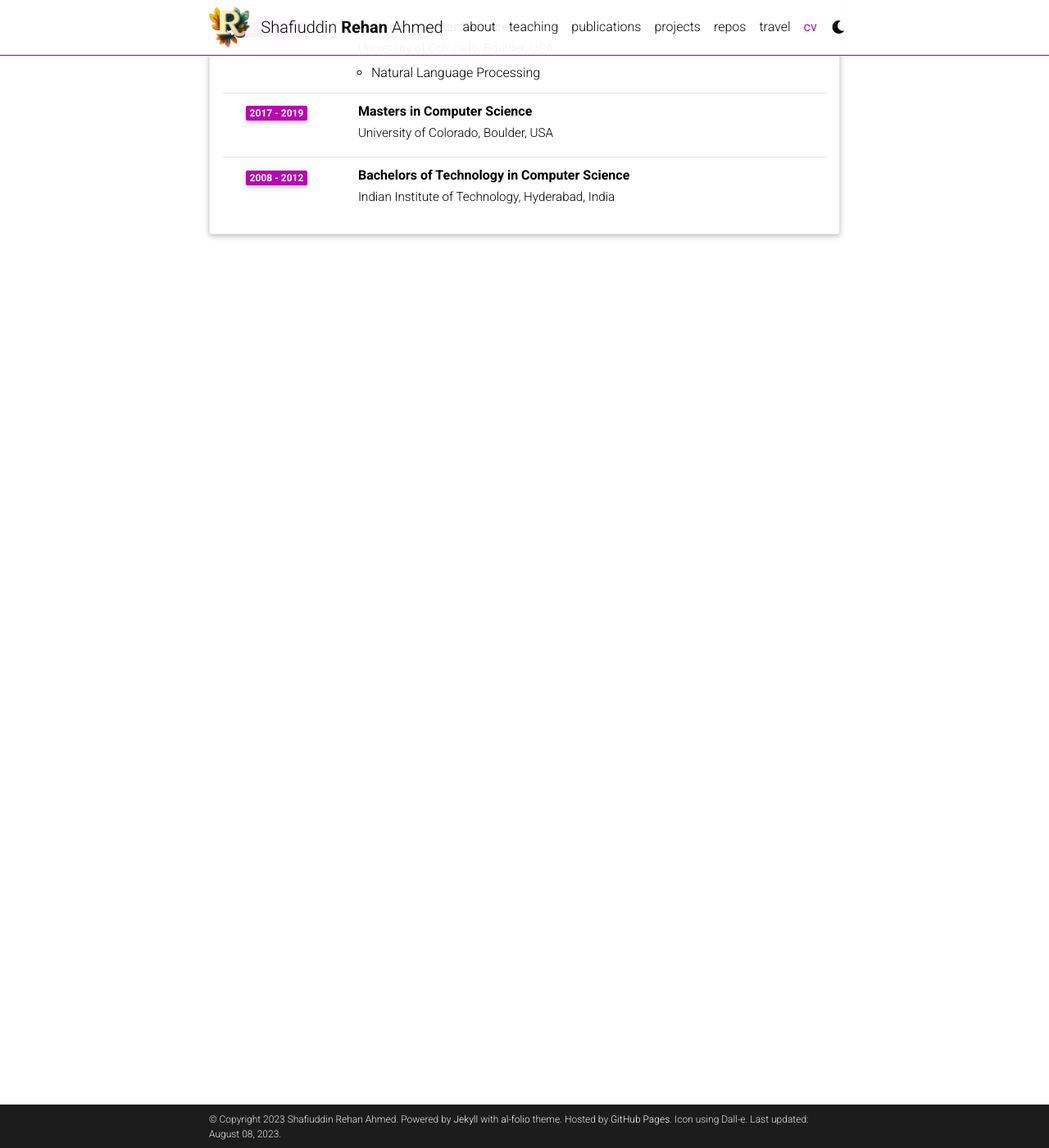
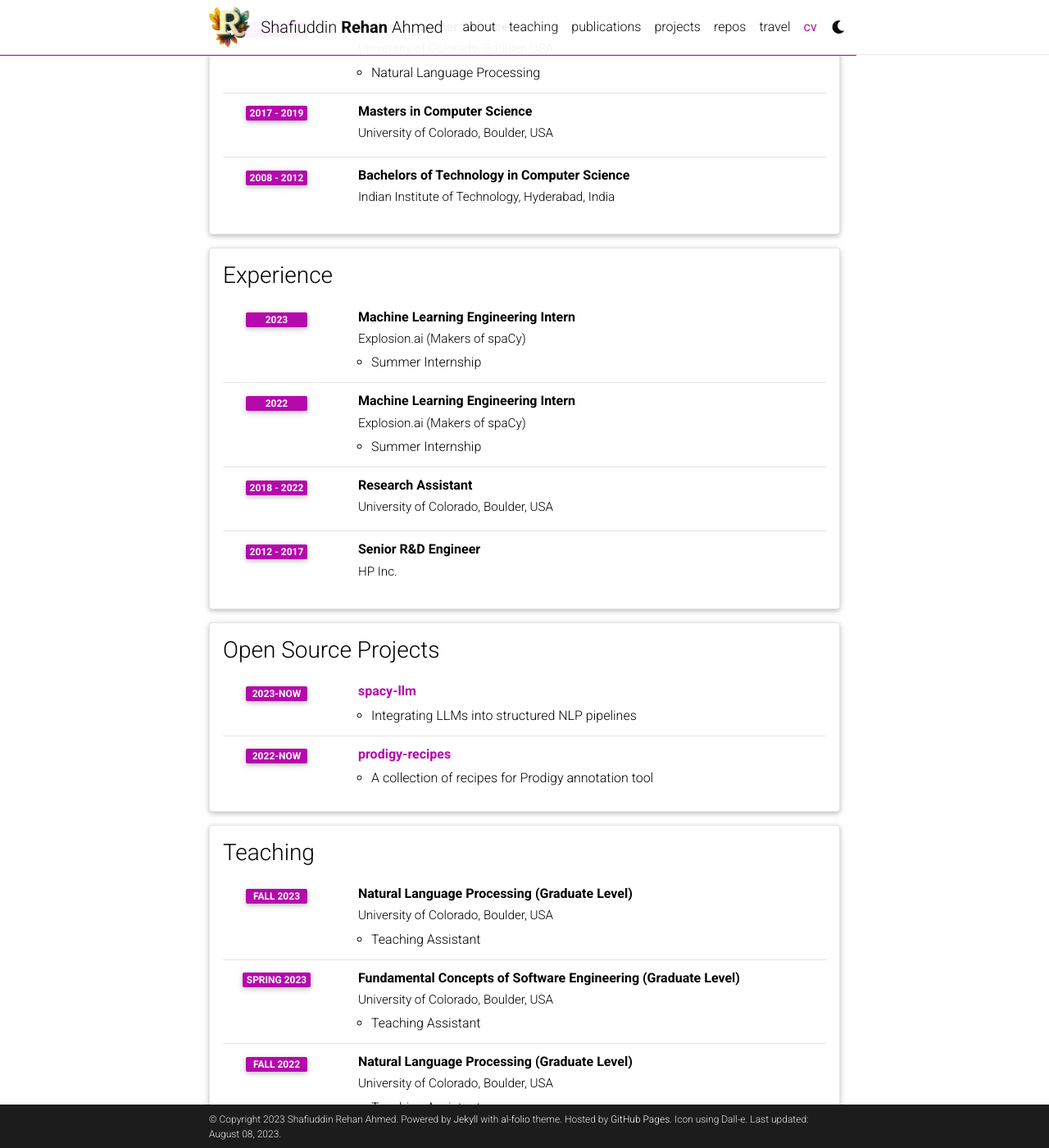
Before and after one commit to ahmeshaf/ahmeshaf.github.io, a Jekyll site: the page built from _pages/cv.md, in a window 1280 px wide and 1400 px high, scrolled down 454 px. Shown: the whole window at 82% size. Built offline with Jekyll 4.4.1, drawn with Linux system fonts in a browser that asks for light colours; comment, search, counter and statistics services are not loaded; a style sheet for code colours, icons or effects is not loaded.

Commit message:
updating cv

```diff
--- a/_data/cv.yml
+++ b/_data/cv.yml
@@ -31,46 +31,57 @@
       institution: Indian Institute of Technology, Hyderabad, India
       year: 2008 - 2012
 
-# - title: Experience
-#   type: time_table
-#   contents:
-#     - title: Professor of Theoretical Physics
-#       institution: Institute for Advanced Study, Princeton University
-#       year: 1933 - 1955
-#       description:
-#         - Description 1.
-#         - Description 2.
-#         - title: Description 3.
-#           contents:
-#             - Sub-description 1.
-#             - Sub-description 2.
-#     - title: Visiting Professor
-#       institution: California Institute of Technology, Pasadena, California, US
-#       year: 1933
-#       description:
-#         - Description 1.
-#         - Description 2.
+- title: Experience
+  type: time_table
+  contents:
+    - title: Machine Learning Engineering Intern
+      institution: Explosion.ai (Makers of spaCy)
+      year: 2023
+      description: Summer Internship
+
+    - title: Machine Learning Engineering Intern
+      institution: Explosion.ai (Makers of spaCy)
+      year: 2022
+      description: Summer Internship
+
+    - title: Research Assistant
+      institution: University of Colorado, Boulder, USA
+      year: 2018 - 2022
+
+    - title: Senior R&D Engineer
+      institution: HP Inc.
+      year: 2012 - 2017
+
 #
-#     - title: Director
-#       institution: Kaiser Wilhelm Institute for Physics, Berlin, Germany.
-#       year: 1917-1933
-#
-#     - title: Professor of Theoretical Physics
-#       institution: Karl-Ferdinand University, Prague, Czechoslovakia
-#       year: 1911 - 1917
-#       description:
-#
-#     - title: Associate Professor of Theoretical Physics
-#       institution: University of Zurich, Zurich, Switzerland
-#       year: 1909 - 1911
-#
-# - title: Open Source Projects
-#   type: time_table
-#   contents:
-#     - title: <a href="https://github.com/alshedivat/al-folio">al-folio</a>
-#       year: 2015-now
-#       description: A beautiful, simple, clean, and responsive Jekyll theme for academics.
-#
+- title: Open Source Projects
+  type: time_table
+  contents:
+    - title: <a href="https://github.com/explosion/spacy-llm">spacy-llm</a>
+      year: 2023-now
+      description: Integrating LLMs into structured NLP pipelines
+
+    - title: <a href="https://github.com/explosion/prodigy-recipes">prodigy-recipes</a>
+      year: 2022-now
+      description: A collection of recipes for Prodigy annotation tool
+
+- title: Teaching
+  type: time_table
+  contents:
+    - title: Natural Language Processing (Graduate Level)
+      institution: University of Colorado, Boulder, USA
+      year: Fall 2023
+      description: Teaching Assistant
+
+    - title: Fundamental Concepts of Software Engineering (Graduate Level)
+      institution: University of Colorado, Boulder, USA
+      year: Spring 2023
+      description: Teaching Assistant
+
+    - title: Natural Language Processing (Graduate Level)
+      institution: University of Colorado, Boulder, USA
+      year: Fall 2022
+      description: Teaching Assistant
+
 # - title: Honors and Awards
 #   type: time_table
 #   contents:
```
